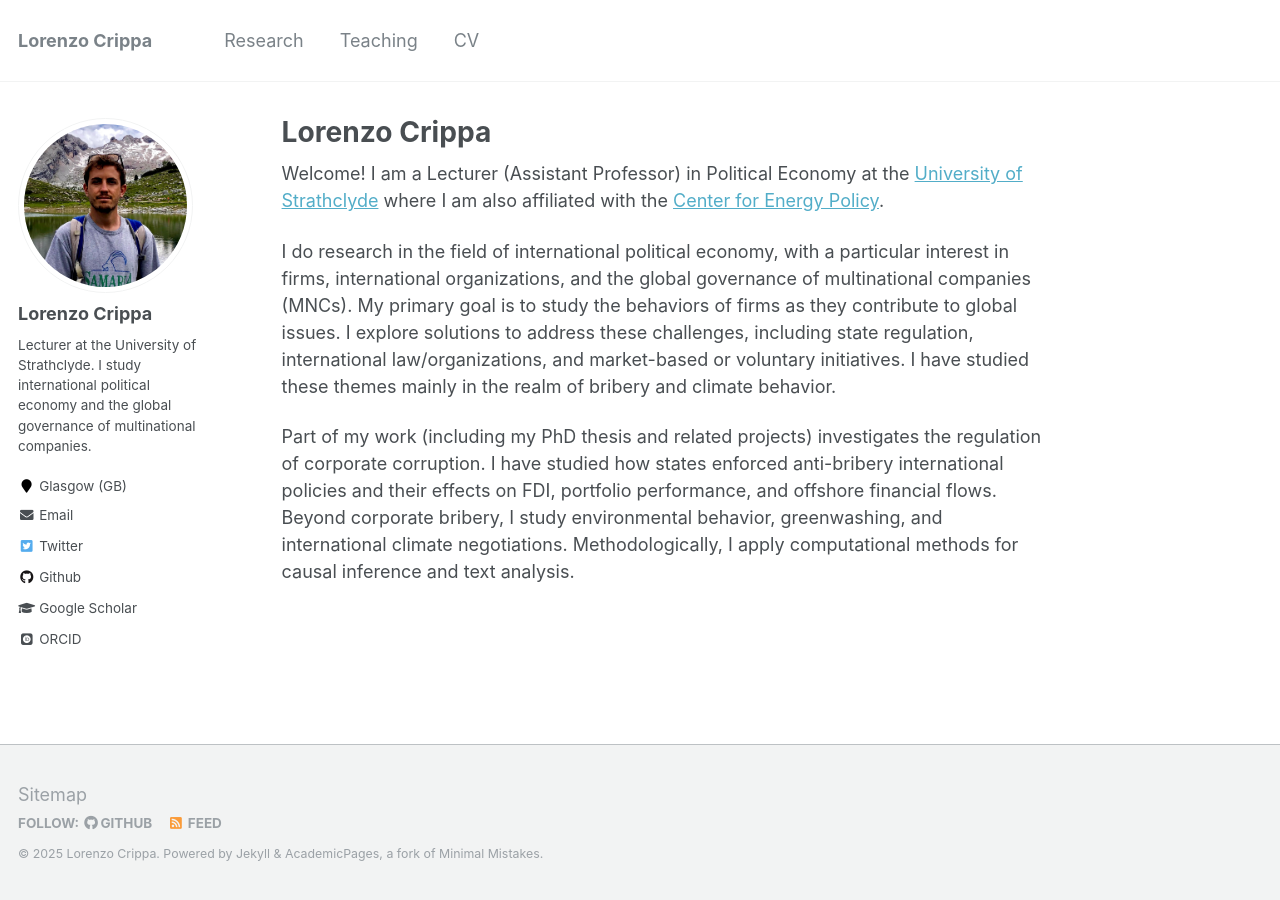
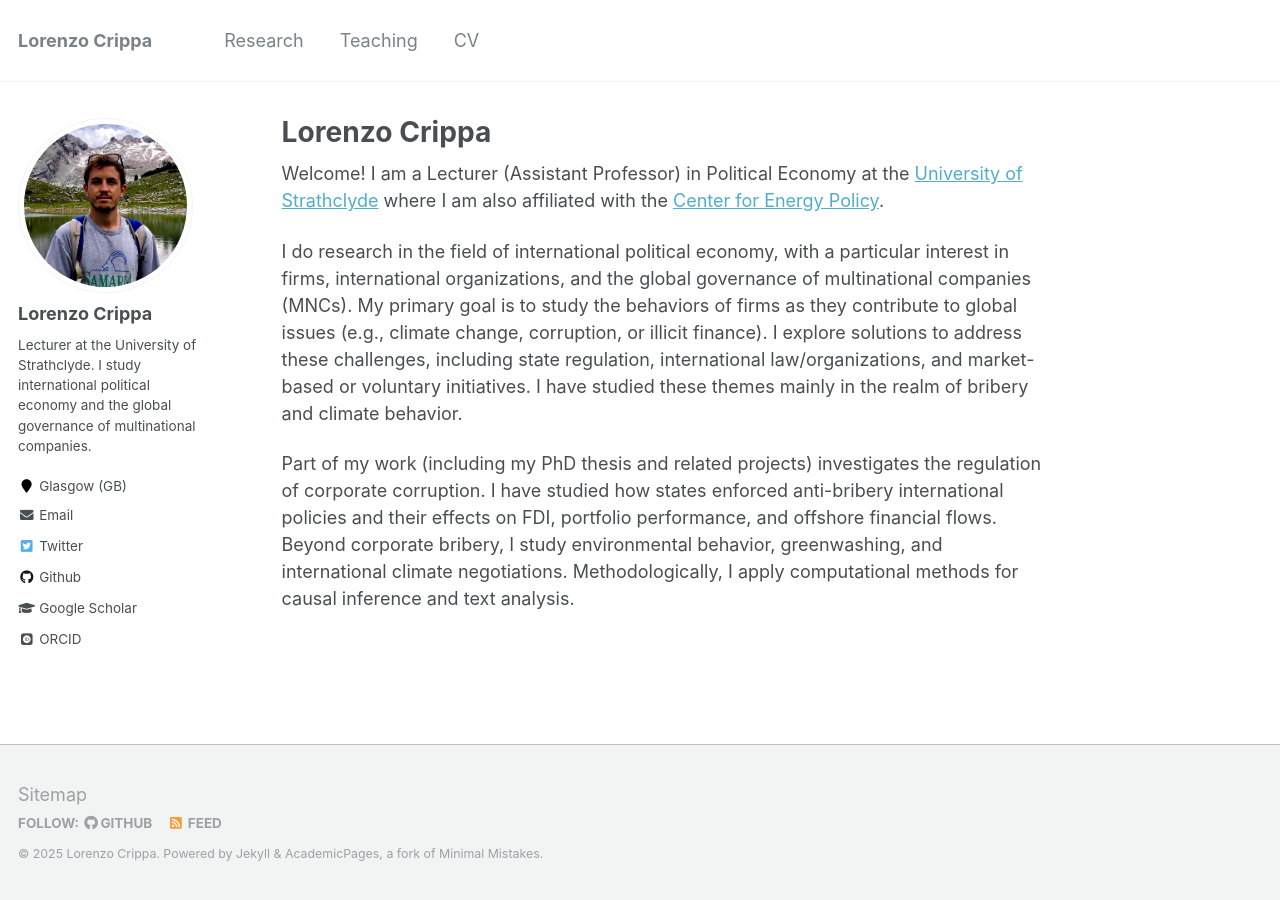
Before and after one commit to lorenzo-crippa/lorenzo-crippa.github.io, a Jekyll site: the page built from _pages/about.md, in a window 1280 px wide. Built offline with Jekyll 4.4.1, drawn with Linux system fonts in a browser that asks for light colours; some web fonts are replaced.

Commit message:
Update about.md

```diff
--- a/_pages/about.md
+++ b/_pages/about.md
@@ -9,6 +9,6 @@ redirect_from:
 
 Welcome! I am a Lecturer (Assistant Professor) in Political Economy at the [University of Strathclyde](https://www.strath.ac.uk/staff/crippalorenzomr/) where I am also affiliated with the [Center for Energy Policy](https://www.strath.ac.uk/humanities/centreforenergypolicy/).
 
-I do research in the field of international political economy, with a particular interest in firms, international organizations, and the global governance of multinational companies (MNCs). My primary goal is to study the behaviors of firms as they contribute to global issues. I explore solutions to address these challenges, including state regulation, international law/organizations, and market-based or voluntary initiatives. I have studied these themes mainly in the realm of bribery and climate behavior.
+I do research in the field of international political economy, with a particular interest in firms, international organizations, and the global governance of multinational companies (MNCs). My primary goal is to study the behaviors of firms as they contribute to global issues (e.g., climate change, corruption, or illicit finance). I explore solutions to address these challenges, including state regulation, international law/organizations, and market-based or voluntary initiatives. I have studied these themes mainly in the realm of bribery and climate behavior.
 
 Part of my work (including my PhD thesis and related projects) investigates the regulation of corporate corruption. I have studied how states enforced anti-bribery international policies and their effects on FDI, portfolio performance, and offshore financial flows. Beyond corporate bribery, I study environmental behavior, greenwashing, and international climate negotiations. Methodologically, I apply computational methods for causal inference and text analysis.
```
